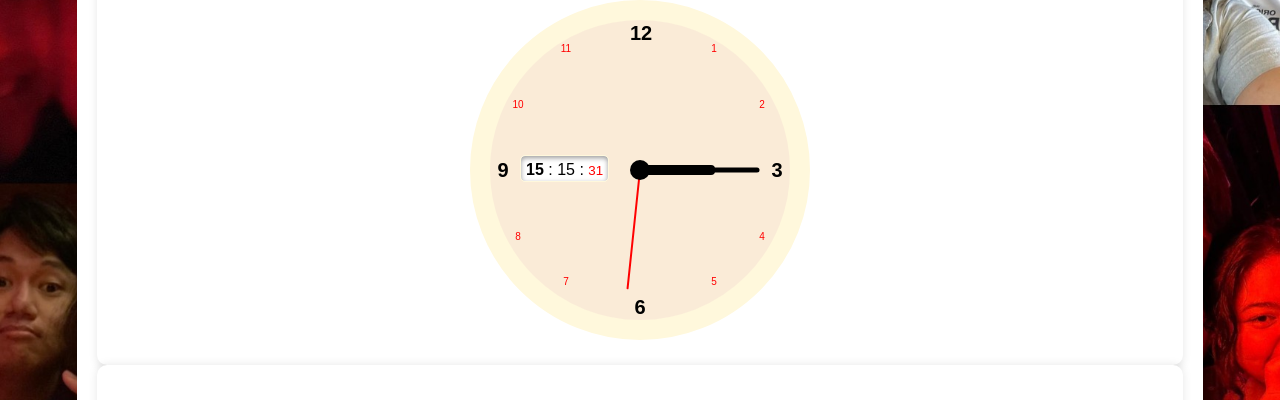
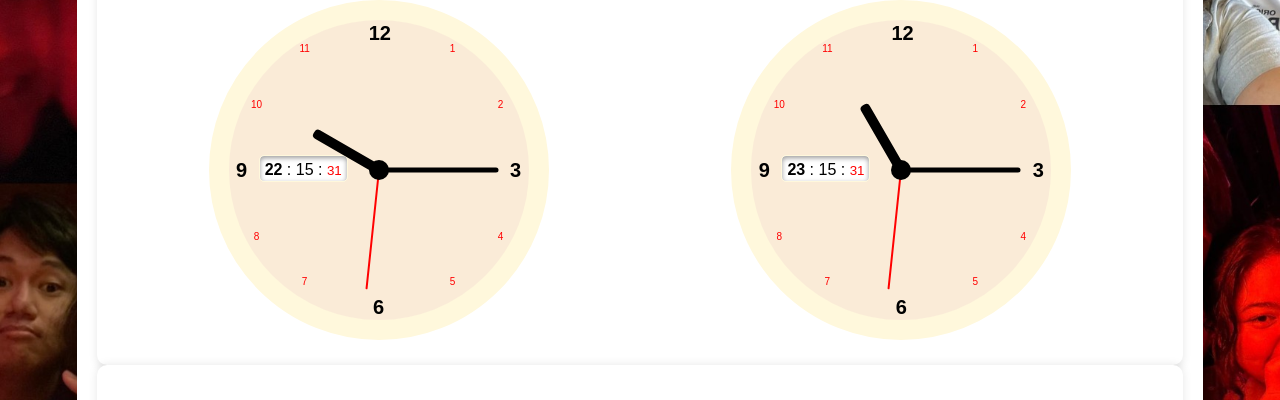
Before and after one commit to krooldonutz/for-chibs, a website with bundled scripts: page index.html in a window 1280 px wide. Shown: the part 146-546 px from the top of the page. Built offline with nearby package versions, Linux system fonts and the light colour scheme.

Commit message:
add 2 clocks

```diff
--- a/index.html
+++ b/index.html
@@ -3,6 +3,7 @@
 <head>
     <meta charset="UTF-8">
     <meta name="viewport" content="width=device-width, initial-scale=1.0">
+    <link rel="icon" type="image/x-icon" href="/resources/icon.jpg">
     <title>Daily Affirmations</title>
     <link rel="stylesheet" href="styles.css">
 </head>
@@ -11,10 +12,10 @@
         <div class="greeting-container">
             <h1 id="greeting">Loading...</h1>
         </div>
-        <div class="container">
-            <div class="clock-container">
-                <h1>Today's Clock</h1>
-                <div class="clock">
+        <div class="clock-container">
+            <div class="clock-subcontainer">
+                <h1>Jakarta Time</h1>
+                <div class="clock" id="jakarta-clock">
                     <div class="hourHand"></div>
                     <div class="minuteHand"></div>
                     <div class="secondHand"></div>
@@ -35,7 +36,30 @@
                         <li><span>12</span></li>
                     </ul>
                 </div>
-                <audio src="https://sampleswap.org/samples-ghost/DRUMS%20and%2SINGLE%20HITS/snares/5[kb]sidestick.aif.mp3" class="audio"></audio>
+            </div>
+            <div class="clock-subcontainer">
+                <h1>Kuala Lumpur Time</h1>
+                <div class="clock" id="KL-clock">
+                    <div class="hourHand"></div>
+                    <div class="minuteHand"></div>
+                    <div class="secondHand"></div>
+                    <div class="center"></div>
+                    <div class="time"></div>
+                    <ul>
+                        <li><span>1</span></li>
+                        <li><span>2</span></li>
+                        <li><span>3</span></li>
+                        <li><span>4</span></li>
+                        <li><span>5</span></li>
+                        <li><span>6</span></li>
+                        <li><span>7</span></li>
+                        <li><span>8</span></li>
+                        <li><span>9</span></li>
+                        <li><span>10</span></li>
+                        <li><span>11</span></li>
+                        <li><span>12</span></li>
+                    </ul>
+                </div>
             </div>
         </div>
         <div class="affirmation-container">
--- a/src/script.js
+++ b/src/script.js
@@ -35,29 +35,29 @@ function updateGreeting() {
   const greetingElement = document.getElementById('greeting');
   greetingElement.textContent = `${greeting}, ${name}`;
 }
-function setDate(){
-  const hourHand = document.querySelector('.hourHand');
-  const minuteHand = document.querySelector('.minuteHand');
-  const secondHand = document.querySelector('.secondHand');
-  const time = document.querySelector('.time');
-  const clock = document.querySelector('.clock');
+function setDate(clockElement, timezoneOffset) {
+  const hourHand = clockElement.querySelector('.hourHand');
+  const minuteHand = clockElement.querySelector('.minuteHand');
+  const secondHand = clockElement.querySelector('.secondHand');
+  const time = clockElement.querySelector('.time');
+
   const today = new Date();
+  const utc = today.getTime() + (today.getTimezoneOffset() * 60000);
+  const localTime = new Date(utc + (3600000 * timezoneOffset));
 
-    const second = today.getSeconds();
+  const second = localTime.getSeconds();
   const secondDeg = ((second / 60) * 360) + 360;
   secondHand.style.transform = `rotate(${secondDeg}deg)`;
 
-
-    const minute = today.getMinutes();
+  const minute = localTime.getMinutes();
   const minuteDeg = ((minute / 60) * 360);
   minuteHand.style.transform = `rotate(${minuteDeg}deg)`;
 
-    const hour = today.getHours();
-    const hourDeg = ((hour / 12 ) * 360 );
+  const hour = localTime.getHours();
+  const hourDeg = ((hour / 12 ) * 360);
   hourHand.style.transform = `rotate(${hourDeg}deg)`;
 
   time.innerHTML = '<span>' + '<strong>' + hour + '</strong>' + ' : ' + minute + ' : ' + '<small>' + second +'</small>'+ '</span>';
-
 }
 
 var googleButton = document.getElementById("Google")
@@ -92,7 +92,13 @@ googleScholarButton.addEventListener("click", function() {
 
 window.onload = function() {
 
-      setInterval(setDate, 1000);
+  const jakartaClock = document.getElementById('jakarta-clock');
+  const klClock = document.getElementById('KL-clock');
+
+  setInterval(() => {
+      setDate(jakartaClock, 7); // Jakarta is UTC+7
+      setDate(klClock, 8); // Kuala Lumpur is UTC+8
+  }, 1000);
       displayRandomAffirmation()
       updateGreeting()
   }
--- a/styles.css
+++ b/styles.css
@@ -291,3 +291,17 @@ p {
     width: 100%;
 
 }
+.clock-container {
+    text-align: center;
+    background-color: #fff; /* White background for the container */
+    border-radius: 10px;
+    padding: 20px;
+    box-shadow: 0 4px 8px rgba(0, 0, 0, 0.1); /* Box shadow for a sleek look */
+    display: flex; /* Add display flex to arrange clocks side by side */
+    flex-direction: row; /* Arrange clocks side by side */
+    justify-content: space-around; /* Add space between clocks */
+}
+
+.clock-subcontainer {
+    margin: 0 10px; /* Add margin to create space between clocks */
+}
```
Also changed, not shown: resources/icon.jpg (added). Lines whose indentation alone changed are shown as unchanged.
